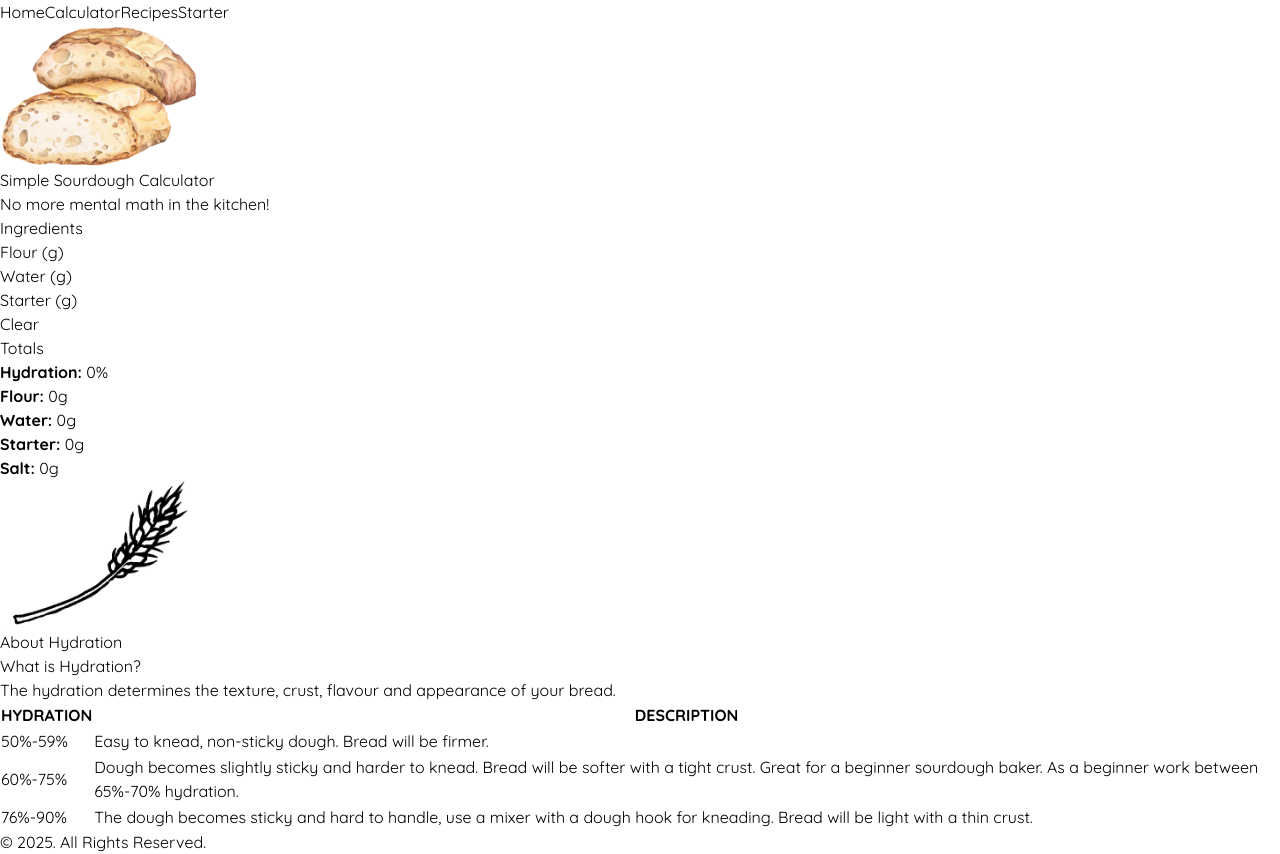
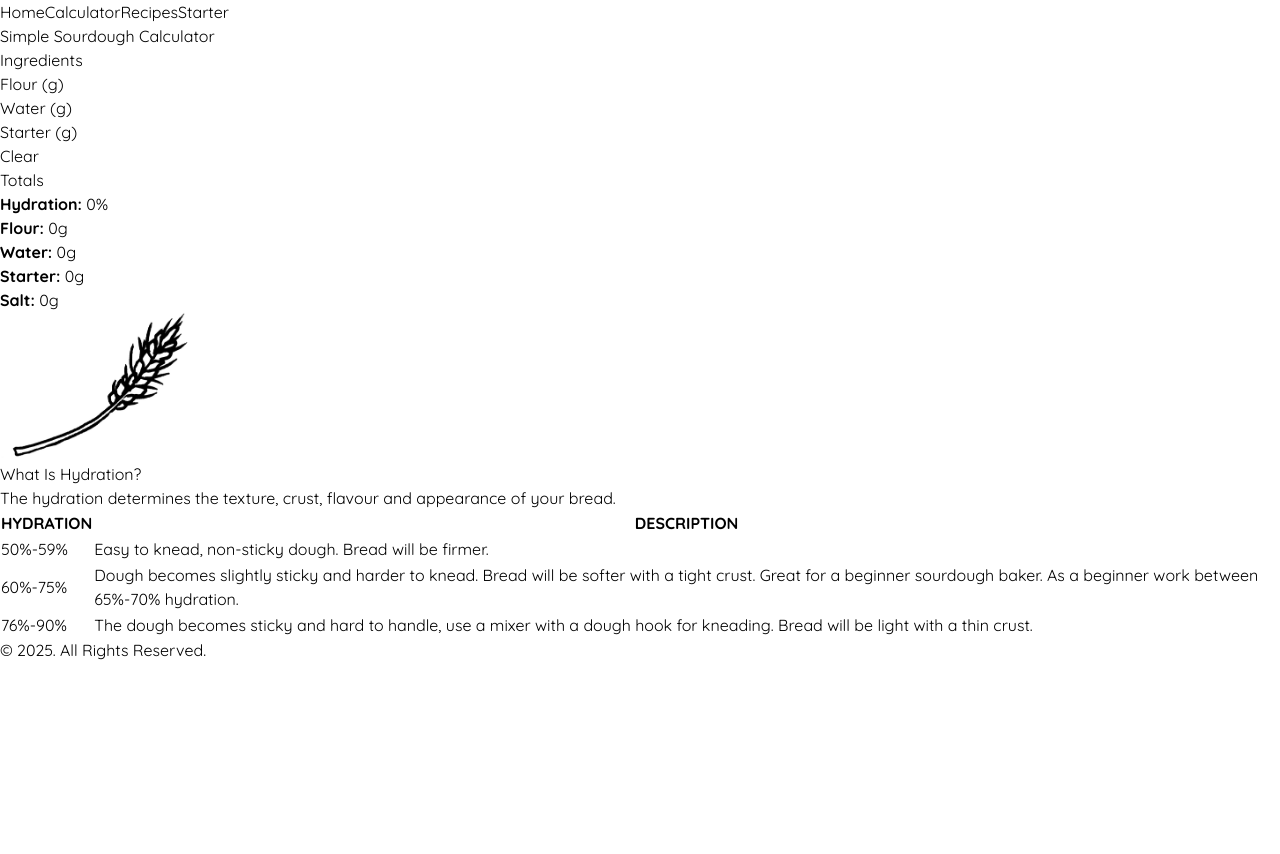
Before and after one commit to Bytemari/sourdough-frontend, a Next.js app: page /calculator in a window 1280 px wide. After the commit the page ends 800 px from the top, so only its background shows below. Built offline with nearby package versions, Linux system fonts and the light colour scheme.

Commit message:
hydration calculator updated, minor changes

```diff
--- a/src/app/calculator/page.tsx
+++ b/src/app/calculator/page.tsx
@@ -1,25 +1,13 @@
 import AboutHydration from "@/components/hydration";
 import HydrationCalculator from "@/components/hydration-calculator";
-import Image from "next/image";
 
 export default function Calculator() {
   return (
     <div>
-      <div className="mt-5">
-        <Image
-          className="mx-auto"
-          src="/images/sourdough-img3.webp"
-          width={200}
-          height={144}
-          alt="sourdough bread image"
-        />
-      </div>
-      <h1 className="text-4xl font-normal text-center">
+      <h1 className="text-4xl font-bold text-yellow-600 text-center my-10">
         Simple Sourdough Calculator
       </h1>
-      <div>
-        <p className="text-center mt-2">No more mental math in the kitchen!</p>
-      </div>
+
       <HydrationCalculator />
       <AboutHydration />
     </div>
--- a/src/app/layout.tsx
+++ b/src/app/layout.tsx
@@ -7,7 +7,7 @@ import Header from "@/components/header";
 const dosis = Quicksand({ subsets: ["latin"] });
 
 export const metadata: Metadata = {
-  title: "Sourdough Calculator",
+  title: "Everything Sourdough",
   description: "Simple Sourdough Calculator using NextJS",
 };
 
--- a/src/app/page.tsx
+++ b/src/app/page.tsx
@@ -4,7 +4,7 @@ import Link from "next/link";
 
 export default function Home() {
   return (
-    <div className="flex flex-col items-center justify-center mt-16 px-6 py-2 text-center">
+    <div className="flex flex-col items-center justify-center mt-10 px-6 py-2 text-center">
       <h1 className="text-4xl font-bold text-yellow-600">
         Welcome to Everything Sourdough!
       </h1>
--- a/src/app/starter/page.tsx
+++ b/src/app/starter/page.tsx
@@ -1,7 +1,7 @@
 export default function Starter() {
   return (
     <div className="flex flex-col items-center justify-center p-6">
-      <h1 className="text-4xl font-normal text-center my-14">
+      <h1 className="text-4xl font-bold text-yellow-600 text-center my-10">
         Simple Sourdough Starter Recipe
       </h1>
       <div className="grid bg-white p-6 rounded-xl shadow-lg max-w-3xl w-full">
--- a/src/components/hydration-calculator.tsx
+++ b/src/components/hydration-calculator.tsx
@@ -44,7 +44,7 @@ export default function HydrationCalculator() {
   };
 
   return (
-    <div className="flex flex-col items-center justify-center p-6">
+    <div className="flex flex-col items-center justify-center p-3">
       <div className="grid grid-cols-2 gap-6 bg-white p-6 rounded-xl shadow-lg max-w-3xl w-full">
         <div>
           <h2 className="text-xl font-semibold mb-4">Ingredients</h2>
--- a/src/components/hydration.tsx
+++ b/src/components/hydration.tsx
@@ -1,11 +1,10 @@
 export default function AboutHydration() {
   return (
     <div className="flex flex-col items-center justify-center p-6">
-      <h1 className="text-4xl font-normal text-center my-14">
-        About Hydration
+      <h1 className="text-4xl font-bold text-blue-400 text-center mt-16 mb-8">
+        What Is Hydration?
       </h1>
       <div className="grid bg-white p-6 rounded-xl shadow-lg max-w-3xl w-full">
-        <h3 className="text-lg font-semibold my-2">What is Hydration?</h3>
         <p>
           The hydration determines the texture, crust, flavour and appearance of
           your bread.
```
